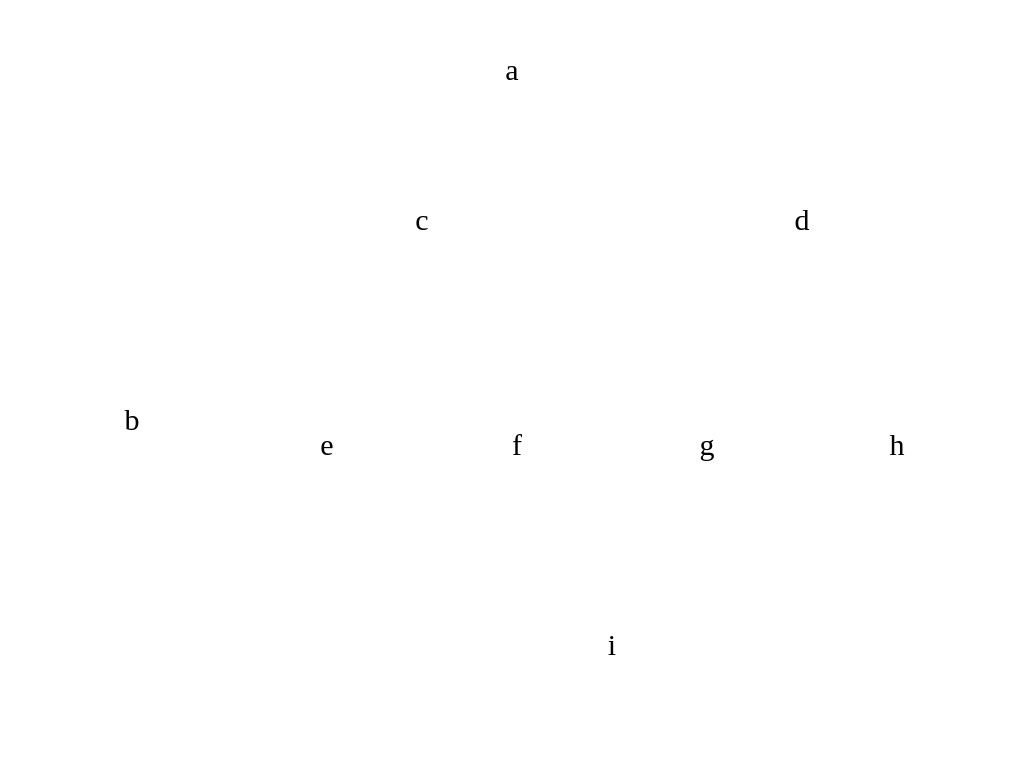
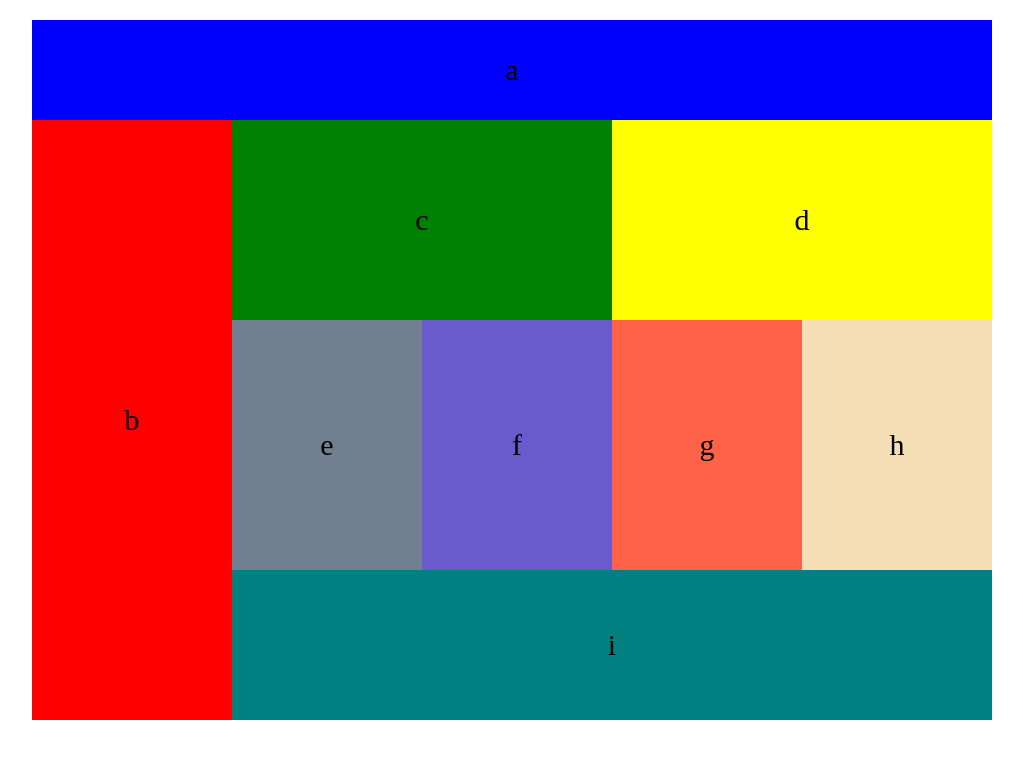
Before and after one commit to eugenemonnier/lab-01, a plain HTML site: page index.html in a window 1280 px wide. Shown: the whole page, without its empty margins (128-1151 px from the left). Drawn offline with nearby package versions, Linux system fonts and the light colour scheme.

Commit message:
added function using jQuery to change colors of all boxes dependent on screen width

```diff
--- a/css/layout.css
+++ b/css/layout.css
@@ -1,20 +1,12 @@
 header {
   width: 480px;
   height: 75px;
-  /* background-color: slateblue; */
   line-height: 75px;
 }
 aside {
   width: 480px;
   height: 150px;
   line-height: 150px;
-  /* background-color: tomato; */
-}
-#box2 {
-  /* background-color: wheat; */
-}
-#box3 {
-  /* background-color: teal; */
 }
 main div{
   float: left;
@@ -38,30 +30,16 @@ article div div {
   line-height: 250px;
   margin: auto;
 }
-#box4 {
-  /* background-color: blue; */
-}
-#box5 {
-  /* background-color: red; */
-}
-#box6 {
-  /* background-color: green; */
-}
-#box7 {
-  /* background-color: yellow; */
-}
 footer {
   width: 480px;
   height: 80px;
   line-height: 80px;
-  /* background-color: slategray; */
 }
 
 @media screen and (min-width: 481px) {
   header {
     width: 960px;
     height: 100px;
-    /* background-color: tomato; */
     line-height: 100px;
   }
   aside {
@@ -69,13 +47,6 @@ footer {
     width: 200px;
     height: 600px;
     line-height: 600px;
-    /* background-color: wheat; */
-  }
-  #box2 {
-    /* background-color: teal; */
-  }
-  #box3 {
-    /* background-color: blue; */
   }
   main{
     float: left;
@@ -107,53 +78,11 @@ footer {
     height: 250px;
     line-height: 250px;
   }
-  #box4 {
-    /* background-color: red; */
-  }
-  #box5 {
-    /* background-color: green; */
-  }
-  #box6 {
-    /* background-color: yellow; */
-  }
-  #box7 {
-    /* background-color: slategray; */
-  }
   footer {
     display: inline-block;
-    float: left;
+    /* float: left; */
     width: 760px;
     height: 150px;
     line-height: 150px;
-    /* background-color: slateblue; */
   }
 }
-@media screen and (min-width: 769px) {
-  header {
-    /* background-color: wheat; */
-  }
-  aside {
-    /* background-color: teal; */
-  }
-  #box2 {
-    /* background-color: blue; */
-  }
-  #box3 {
-    /* background-color: red; */
-  }
-  #box4 {
-    /* background-color: green; */
-  }
-  #box5 {
-    /* background-color: yellow; */
-  }
-  #box6 {
-    /* background-color: slategray; */
-  }
-  #box7 {
-    /* background-color: slateblue; */
-  }
-  footer{
-    /* background-color: tomato; */
-  }
-}
--- a/js/main.js
+++ b/js/main.js
@@ -3,24 +3,33 @@
 const colorArray = ['wheat', 'teal', 'blue', 'red', 'green', 'yellow', 'slategray', 'slateblue', 'tomato'];
 
 window.onresize = changeColors;
-
 function changeColors () {
-  // if (window.innerWidth < 481) {
-  colorArray.forEach(function(element, index) {
-    $('#box' + index).css({'background-color' : element});
-  });
-  // } else if (window.innerWidth >= 481 && window.innerWidth < 769) {
-  //   colorArray.forEach(function(element, index) {
-  //     let elemId = '#box' + index;
-  //     console.log(elemId);
-  //     $(elemId).css({'background-color' : element});
-  //   });
-  // } else {
-  //   colorArray.forEach(function(element, index) {
-  //     let elemId = '#box' + index;
-  //     console.log(elemId);
-  //     $(elemId).css({'background-color' : element});
-  //   });
-  // }
+  let colorIndex = 0;
+  if (window.innerWidth < 481) {
+    colorArray.forEach(function(element, index) {
+      $('#box' + index).css({'background-color' : element});
+    });
+  } else if (window.innerWidth >= 481 && window.innerWidth < 961) {
+    colorArray.forEach(function(element, index) {
+      if (colorIndex + 1 === colorArray.length) {
+        colorIndex = -1;
+      }
+      colorIndex += 1;
+      let elemId = '#box' + index;
+      console.log(elemId);
+      $(elemId).css({'background-color' : colorArray[colorIndex]});
+    });
+  } else {
+    colorIndex = 1;
+    colorArray.forEach(function(element, index) {
+      let elemId = '#box' + index;
+      console.log(elemId);
+      if (colorIndex + 1 === colorArray.length) {
+        colorIndex = -1;
+      }
+      colorIndex += 1;
+      $(elemId).css({'background-color' : colorArray[colorIndex]});
+    });
+  }
 }
-// changeColors();
+changeColors();
```
